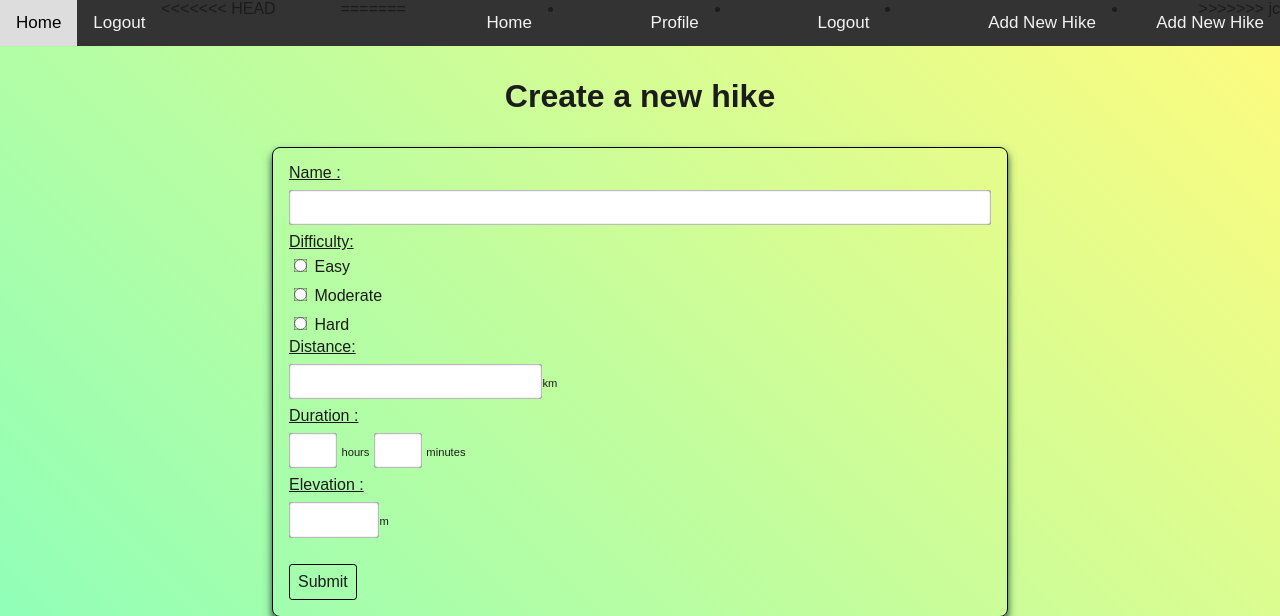
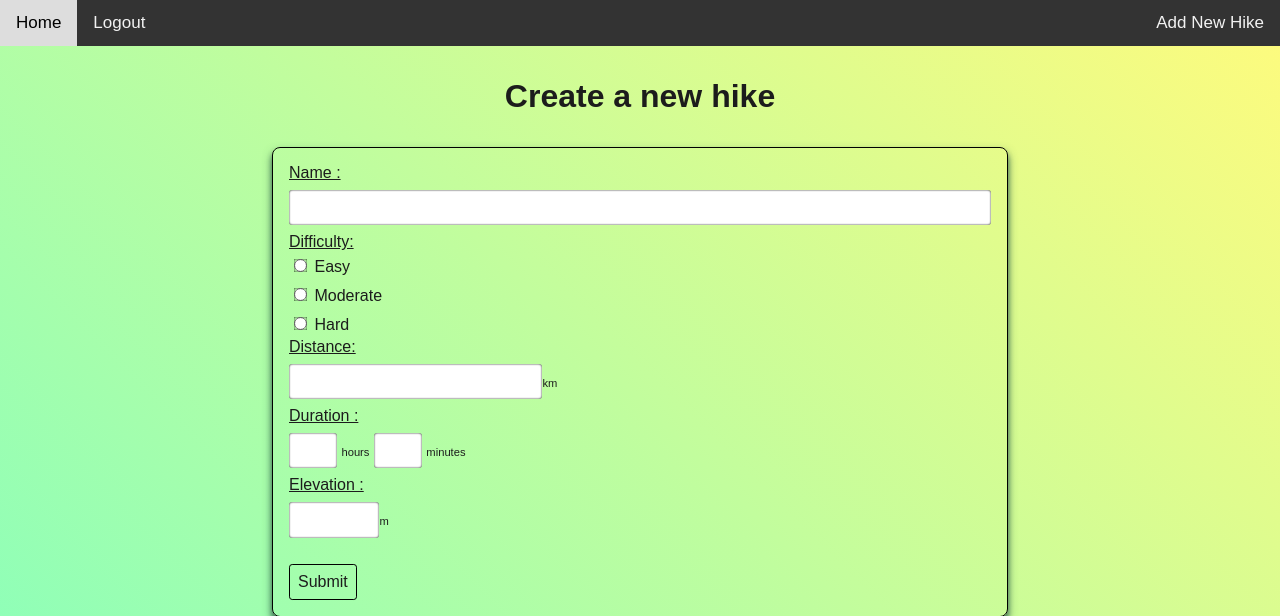
Before and after one commit to JeanChristopheM/hiking-php, a PHP site: page /php/create.php in a window 1280 px wide. Shown: the top 616 px of the page. Run offline with PHP 8.4, Linux system fonts and the light colour scheme; the visitor is signed in with stand-in values (Sample User, id 1).

Commit message:
changestrcture

```diff
--- a/php/includes/nav.php
+++ b/php/includes/nav.php
@@ -14,7 +14,6 @@
         </script>
     <?php else: ?>
         <div>
-<<<<<<< HEAD
         <a href="/index.php">Home</a>
         <a href="/php/logout.php">Logout</a>
         <a href="/php/create.php" class="add buttonhikes" id="newhikebutton">Add New Hike</a>
@@ -28,13 +27,6 @@
         }
         </script>
 
-=======
-            <li><a href="/index.php">Home</a></li>
-            <li><a href="/php/profile.php">Profile</a></li>
-            <li><a href="/php/logout.php">Logout</a></li>
-        </div>
-        <li><a href="/php/create.php" class="buttonhikes">Add New Hike</a></li>
->>>>>>> jc
     <?php endif; ?>
 
 </nav>
```
Also changed, not shown: php/connexion.php (deleted, +0 -22 lines), 1 other file.
